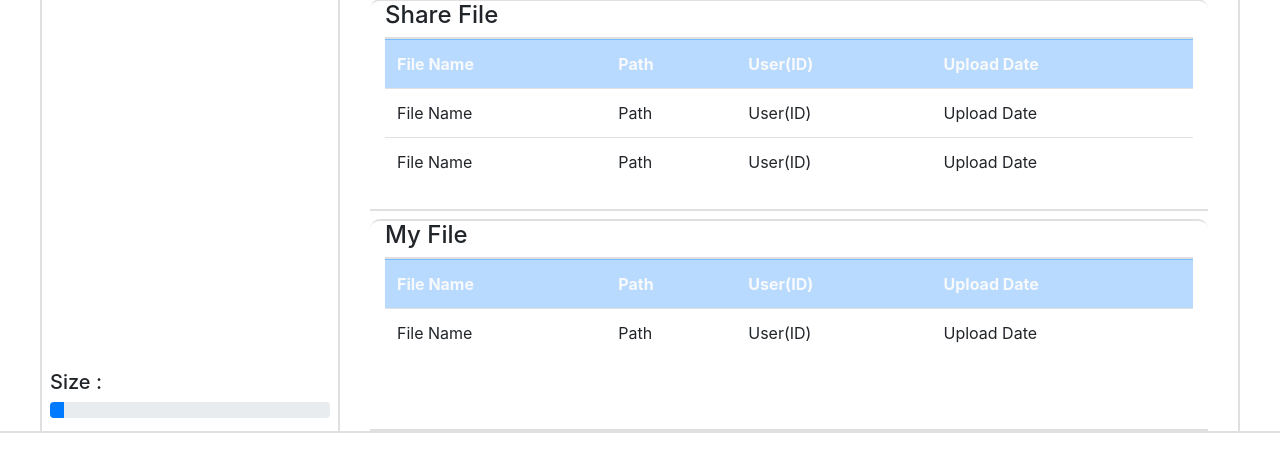
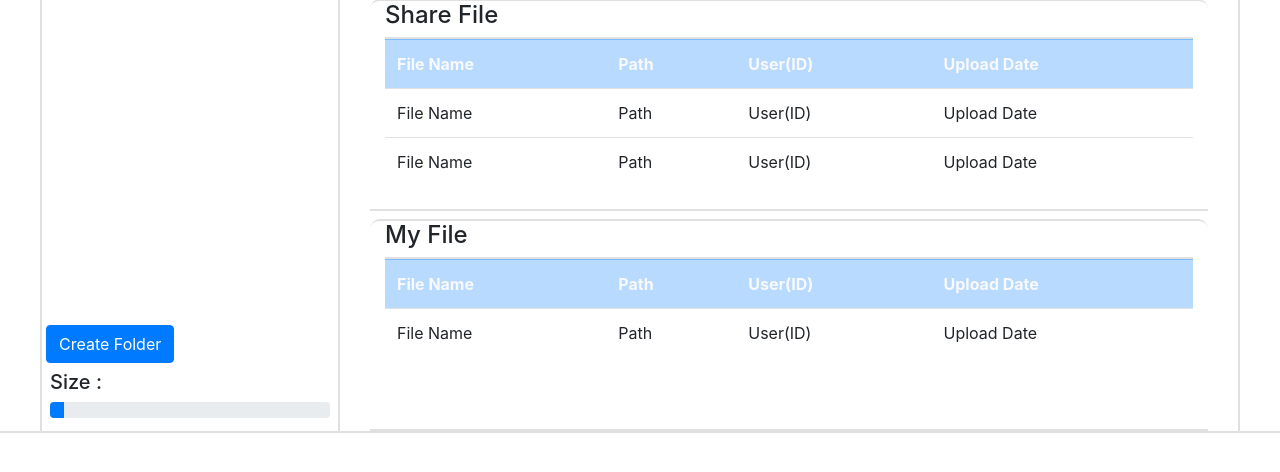
Before and after one commit to sys3948/share-cloud, a Django app: template cloud/templates/main.html in a window 1280 px wide. Shown: the part 171-643 px from the top of the page. Run offline with Django 3.2, Linux system fonts and the light colour scheme; the template is opened without the code that fills it, so the values that code supplies are empty.

Commit message:
commit 26 : upload & create Folder 버튼에 Modal 생성하도록 하기, README 참고.

```diff
--- a/cloud/templates/main.html
+++ b/cloud/templates/main.html
@@ -77,7 +77,7 @@
       </div>
     </div>
   </div>
-  {% include 'include/FolderCreateModal.html' %}
+  {% include 'include/FileUploadModal.html' %}
   <script>
     // document.getElementById('upload-btn').addEventListener('click', (e) => {
     //   const csrftoken = getCookie('csrftoken');
--- a/static/cloud/base.css
+++ b/static/cloud/base.css
@@ -27,9 +27,14 @@ header {
 
 .t-list-block {
   width: 100%;
-  max-height: 440px;
+  min-height: 420px;
+  max-height: 420px;
   overflow-x: hidden;
   overflow-y: auto;
+}
+
+.t-list-btn-block {
+  width: 100%;
 }
 
 .f-block {
--- a/templates/cloud_base.html
+++ b/templates/cloud_base.html
@@ -46,6 +46,9 @@
                 <div class="f-block f-level-0"><a href="#">Share Folder</a></div>
                 <div class="f-block f-level-0"><a href="#">MySelf Folder</a></div>
               </div>
+              <div class="t-list-btn-block p-1">
+                <button type="button" class="btn btn-primary" id="folder-create-btn" data-toggle="modal" data-target="#FolderCreateModal">Create Folder</button>
+              </div>
             </div>
             <div>
               <div class="container p-block p-2">
@@ -58,6 +61,7 @@
               </div>
             </div>
           </div>
+          {% include 'include/FolderCreateModal.html' %}
           <div class="col-md-9 r-block">
             {% block contents %}{% endblock %}
           </div>
--- a/templates/include/FolderCreateModal.html
+++ b/templates/include/FolderCreateModal.html
@@ -1,4 +1,4 @@
-<div class="modal" id="UploadModal">
+<div class="modal" id="FolderCreateModal">
     <div class="modal-dialog">
       <div class="modal-content">
         <div class="modal-header">
```
Also changed, not shown: README.md.
